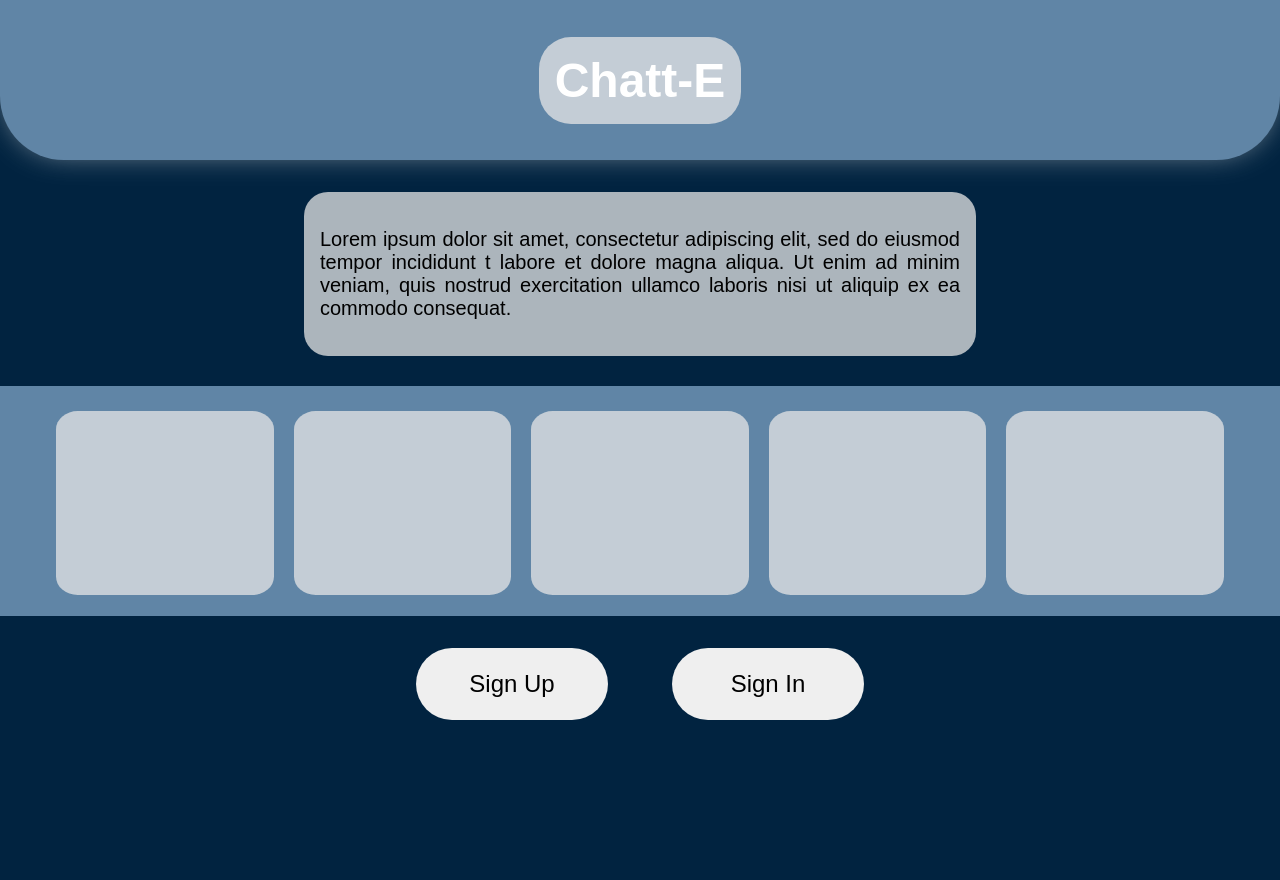
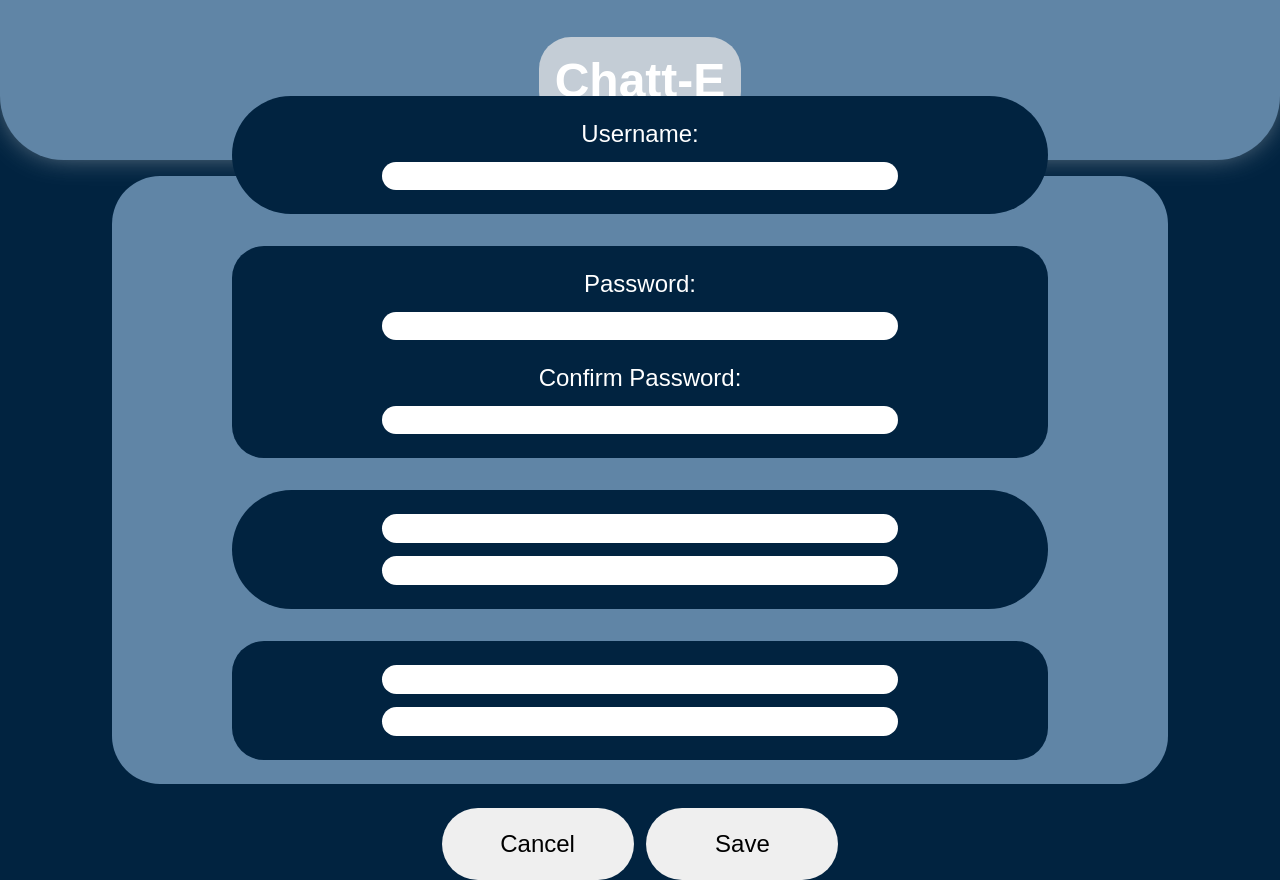
Before and after one commit to alexkimcs/CHATT-E_frontend, a React (Create React App) app in the folder chatte_frontte/: page / in a window 1280 px wide. Before the commit the page ends 800 px from the top, so only its background shows below. Built offline with nearby package versions, Linux system fonts and the light colour scheme; a web font is replaced by a local one.

Commit message:
drafted sign up page

```diff
--- a/chatte_frontte/src/App.js
+++ b/chatte_frontte/src/App.js
@@ -1,6 +1,7 @@
 import styled from 'styled-components';
 import './App.css';
 import Header from './components/Header';
+import SignUp from './components/SignUp';
 import Snapshots from './components/Snapshots';
 import {Route, Router, Switch} from 'react-router-dom';
 
@@ -46,7 +47,7 @@ const StyledMain = styled.main`
 function App() {
   return (
     <div className="App">
-      <Header />
+      {/* <Header />
       <StyledMain>
         <StyledDescription>
           <p>Lorem ipsum dolor sit amet, consectetur
@@ -62,7 +63,8 @@ function App() {
           <button>Sign Up</button>
           <button>Sign In</button>
         </StyledButtons>
-      </StyledMain>
+      </StyledMain> */}
+      <SignUp />
     </div>
   );
 }
--- /dev/null
+++ b/chatte_frontte/src/components/SignUp.js
@@ -0,0 +1,148 @@
+import React from 'react';
+import Header from './Header';
+import styled from 'styled-components';
+import { Fragment } from 'react/cjs/react.production.min';
+
+const StyledHeader = styled.header`
+    width: 100%;
+    height: 10em;
+    display: flex;
+    justify-content: center;
+    align-items: center;
+    background-color: #6085A6;
+    border-radius: 0 0 4em 4em;
+    /* position: absolute; */
+    box-shadow: 0 0 2em -10px rgba(230,230,230,.75);
+`;
+
+const StyledContainer = styled.div`
+    width: 100%;
+    height: 80vh;
+    display: flex;
+    justify-content: center;
+    align-items: center;
+
+    div:nth-of-type(2n) {
+        border-radius: 2em;
+    }
+`;
+
+const StyledCard = styled.div`
+    display: flex;
+    justify-content: center;
+    align-items: center;
+    background-color: #012340;
+    padding: 1.5em;
+    border-radius: 5em;
+    margin: 1em;
+    width: 60vw;
+
+    form {
+        display: flex;
+        flex-direction: column;
+        justify-content: center;
+        align-items: center;
+        margin: 0;
+        padding: 0;
+        label {
+            font-size: 1.5em;
+            color: white;
+            margin-top: 1em;
+        }
+
+        label:first-child {
+            margin-top: 0;
+        }
+    }
+
+    form input {
+        margin-top: 1em;
+        border: none;
+        width: 40vw;
+        height: 2em;
+        border-radius: 2em;
+    }
+
+    form input:first-child {
+        margin-top: 0;
+    }
+
+`;
+
+const StyledCardContainer = styled.div`
+    width: 80vw;
+    height: 90%;
+    display: flex;
+    flex-direction: column;
+    justify-content: center;
+    align-items: center;
+    background-color: #6085A6;
+    border-radius: 3em;
+    padding: 1em;
+`;
+
+const StyledButtonContainer = styled.div`
+    width: 40%;
+    display: flex;
+    flex-direction: row;
+    justify-content: space-around;
+    align-items: center;
+    margin-top: 2em;
+
+    button {
+      width: 8em;
+      height: 3em;
+      font-size: 1.5em;
+      border-radius: 2em;
+      border: none;
+    }
+`;
+
+function SignUp(props) {
+    return (
+        <Fragment>
+        {/* <StyledHeader /> */}
+            <Header />
+            <StyledContainer>
+                <StyledCardContainer>
+                    <StyledCard>
+                        <form>
+                            <label>Username:</label>
+                            <input></input>
+                        </form>
+                    </StyledCard>
+
+                    <StyledCard>
+                        <form>
+                            <label>Password:</label>
+                            <input></input>
+                            <label>Confirm Password:</label>
+                            <input></input>
+                        </form>
+                    </StyledCard>
+
+                    <StyledCard>
+                        <form>
+                            <input></input>
+                            <input></input>
+                        </form>
+                    </StyledCard>
+
+                    <StyledCard>
+                        <form>
+                            <input></input>
+                            <input></input>
+                        </form>
+                    </StyledCard>
+
+                    <StyledButtonContainer>
+                        <button>Cancel</button>
+                        <button>Save</button>
+                    </StyledButtonContainer>
+                </StyledCardContainer>
+            </StyledContainer>
+        </Fragment>
+    );
+}
+
+export default SignUp;
```
